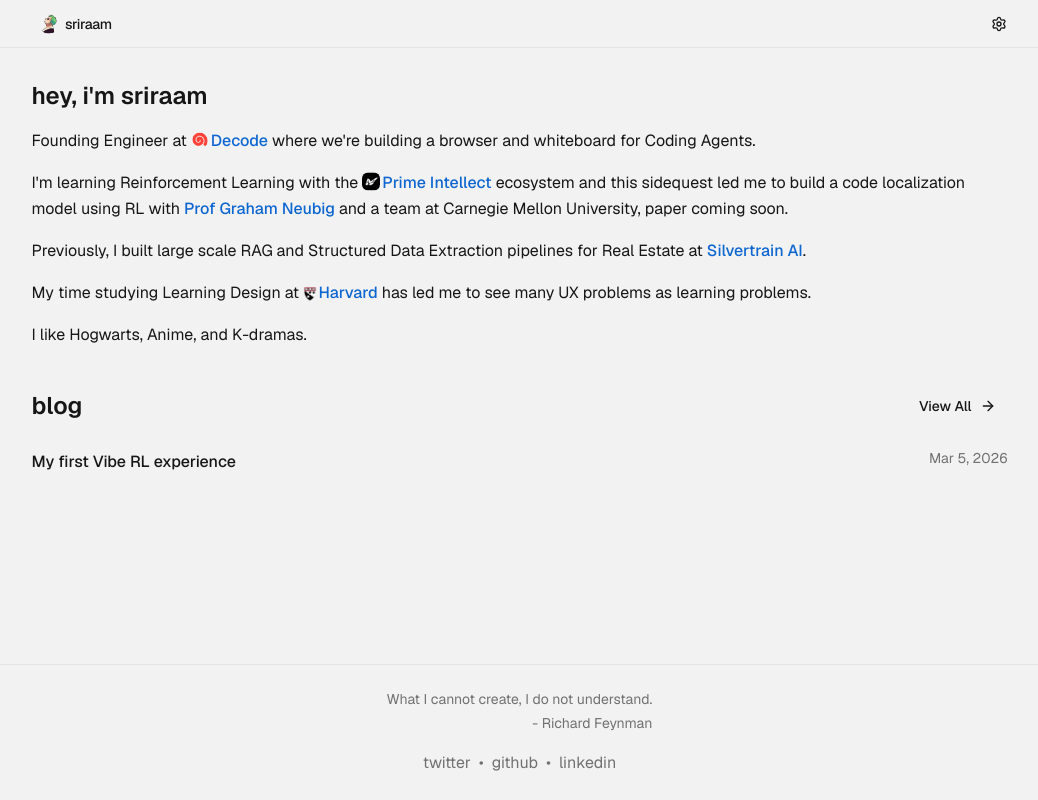
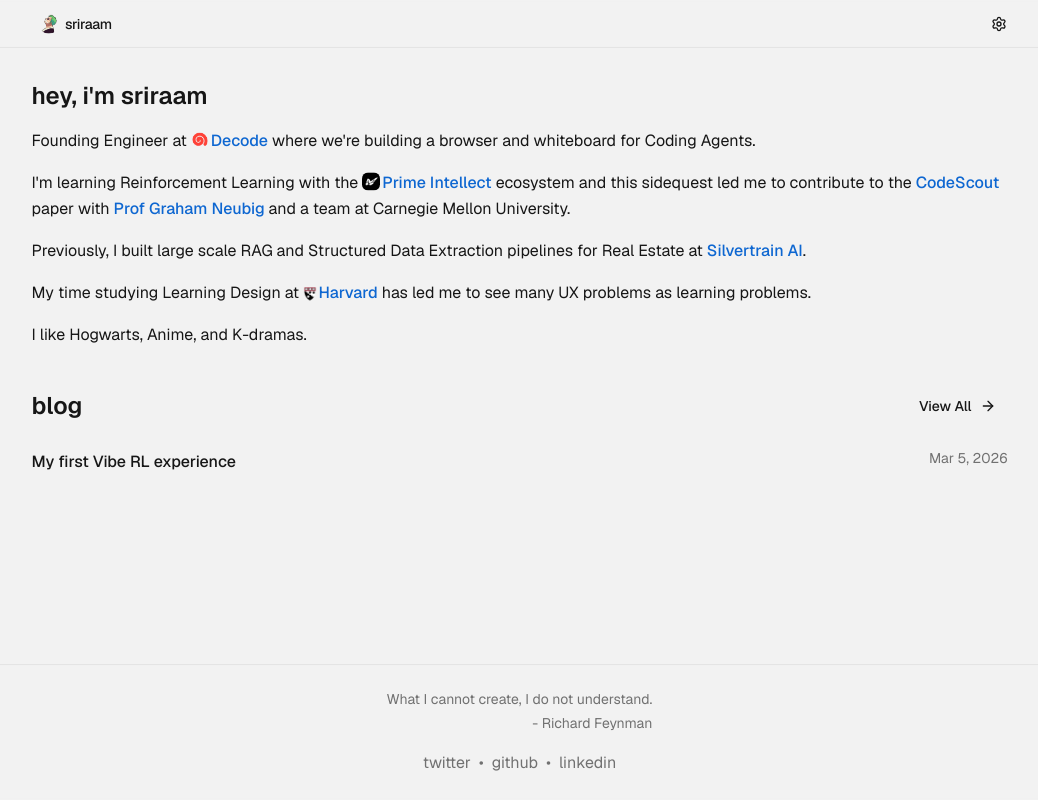
Before and after one commit to 13point5/blog, a Next.js app: page / in a window 1280 px wide. Shown: the whole page, without its empty margins (113-1151 px from the left). Built offline with nearby package versions, Linux system fonts and the light colour scheme; a web font is replaced by a local one.

Commit message:
update bio with paper link

```diff
--- a/content/bio.mdx
+++ b/content/bio.mdx
@@ -2,7 +2,7 @@
 
 Founding Engineer at <Link href="https://decode.dev/" icon="/decode.png" iconClassName="translate-y-[3px]">Decode</Link> where we're building a browser and whiteboard for Coding Agents.
 
-I'm learning Reinforcement Learning with the <Link href="https://www.primeintellect.ai/" icon="/prime.jpeg">Prime Intellect</Link> ecosystem and this sidequest led me to build a code localization model using RL with [Prof Graham Neubig](https://www.phontron.com/) and a team at Carnegie Mellon University, paper coming soon.
+I'm learning Reinforcement Learning with the <Link href="https://www.primeintellect.ai/" icon="/prime.jpeg">Prime Intellect</Link> ecosystem and this sidequest led me to contribute to the <Link href="https://arxiv.org/abs/2603.17829">CodeScout</Link> paper with [Prof Graham Neubig](https://www.phontron.com/) and a team at Carnegie Mellon University.
 
 Previously, I built large scale RAG and Structured Data Extraction pipelines for Real Estate at [Silvertrain AI](https://www.silvertrain.ai/).
 
--- a/mdx-components.tsx
+++ b/mdx-components.tsx
@@ -1,7 +1,6 @@
 import type { MDXComponents } from "mdx/types";
 import { Socials } from "./app/components/socials";
 import { Link } from "./components/ui/link";
-import { ImageViewer } from "./components/ui/image-viewer";
 import { ImageGallery } from "./components/ui/image-gallery";
 import { ImageWithFullscreen } from "./components/ui/image-with-fullscreen";
 import { CopyButton } from "./components/ui/copy-button";
```
